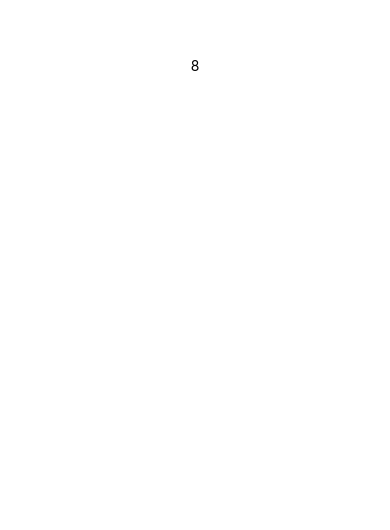
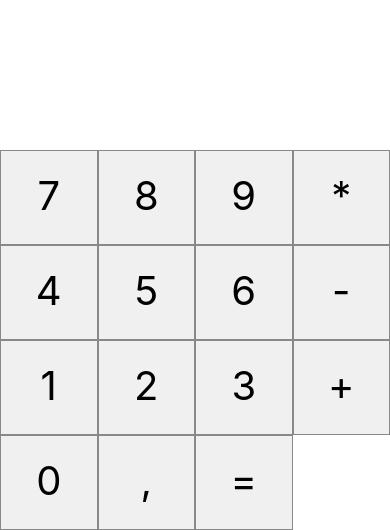
Before and after one commit to RafaDiogoJ/calculadora-react-native, a React Native app: screen / in a window 390 px wide. Shown: the part 357-887 px from the top of the page. Before the commit the page ends 844 px from the top, so only its background shows below. Built offline with nearby package versions, Linux system fonts and the light colour scheme.

Commit message:
Terceiro commit dia 04-11

```diff
--- a/App.js
+++ b/App.js
@@ -7,7 +7,24 @@ export default function App() {
   return (
     <View style={estilos.container}>
       <View style={estilos.botoes}>
-        <Botao />
+        <Botao label="7"/>
+        <Botao label="8"/>
+        <Botao label="9"/>
+        <Botao label="*"/>
+
+        <Botao label="4"/>
+        <Botao label="5"/>
+        <Botao label="6"/>
+        <Botao label="-"/>
+
+        <Botao label="1"/>
+        <Botao label="2"/>
+        <Botao label="3"/>
+        <Botao label="+"/>
+
+        <Botao label="0"/>
+        <Botao label=","/>
+        <Botao label="="/>
       </View>
     </View>
   );
@@ -20,4 +37,9 @@ const estilos = StyleSheet.create({
     alignItems: 'center',
     justifyContent: 'center',
   },
+  botoes: {
+    flexDirection: 'row',
+    flexWrap: 'wrap',
+    marginTop: 550,
+  }
 });
--- a/components/Botao.js
+++ b/components/Botao.js
@@ -1,16 +1,19 @@
 import {
     StyleSheet,
     Text,
-    TouchableHighlight
+    TouchableHighlight,
+    Dimensions,
 } from "react-native"
 
-const Botao = () => {
+const {width, height} = Dimensions.get('window')
+
+const Botao = (props) => {
     return(
         <TouchableHighlight
             onPress={() => console.log('clicou no botão')
             }>
-            <Text styles={estilos.botao}>
-                8
+            <Text style={estilos.botao}>
+                {props.label}
             </Text>
         </TouchableHighlight>
     )
@@ -19,13 +22,13 @@ const Botao = () => {
 const estilos = StyleSheet.create({
     botao : {
         fontSize: 40,
-        width: 75,
-        height: 75,
+        width: width/4,
+        height: 95,
         padding: 20,
         backgroundColor: '#f0f0f0',
         textAlign: 'center',
         borderWidth: 1,
-        borderColor: '#888'
+        borderColor: '#888',
     }
 })
 
--- a/package.json
+++ b/package.json
@@ -12,7 +12,10 @@
     "expo": "~51.0.28",
     "expo-status-bar": "~1.12.1",
     "react": "18.2.0",
-    "react-native": "0.74.5"
+    "react-native": "0.74.5",
+    "react-native-web": "~0.19.10",
+    "react-dom": "18.2.0",
+    "@expo/metro-runtime": "~3.2.3"
   },
   "devDependencies": {
     "@babel/core": "^7.20.0"
```
Also changed, not shown: 1 other file (tests, documents, lock files or other folders).
